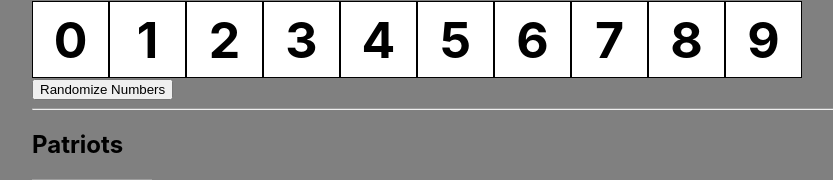
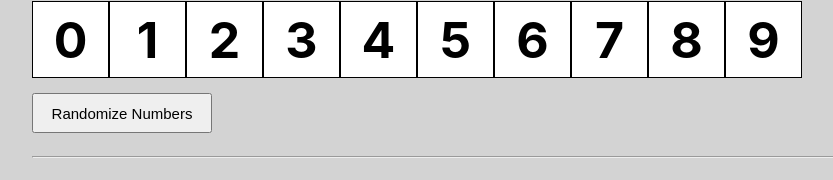
Before and after one commit to noelabellera/superbowl-numbers, a React (Create React App) app: page / in a window 1280 px wide. Shown: the part 556-736 px from the top of the page, without its empty margins (8-841 px from the left). Built offline with nearby package versions, Linux system fonts and the light colour scheme; grey boxes are pictures that could not be loaded.

Commit message:
style buttons

```diff
--- a/src/App.css
+++ b/src/App.css
@@ -1,6 +1,6 @@
 body {
   margin: 40px;
-  background: grey;
+  background: lightgray;
 }
 .App {
   text-align: center;
--- /dev/null
+++ b/src/components/Button/Button.css
@@ -0,0 +1,13 @@
+.btn {
+    height: 40px;
+    width: 180px;
+    font-size: 15px;
+    margin: 15px 0px;
+
+}
+
+.btn:hover {
+    background: tomato;
+    transition: .45s;
+    cursor: pointer;
+}
--- a/src/components/Button/Button.jsx
+++ b/src/components/Button/Button.jsx
@@ -1,11 +1,12 @@
 import React from 'react';
+import './Button.css'
 
 
 
 const Button = (props) => {
     return (
         <div>
-            <button onClick={props.update}>Randomize Numbers</button>
+            <button className="btn" onClick={props.update}>Randomize Numbers</button>
         </div>
     )
 }
```
